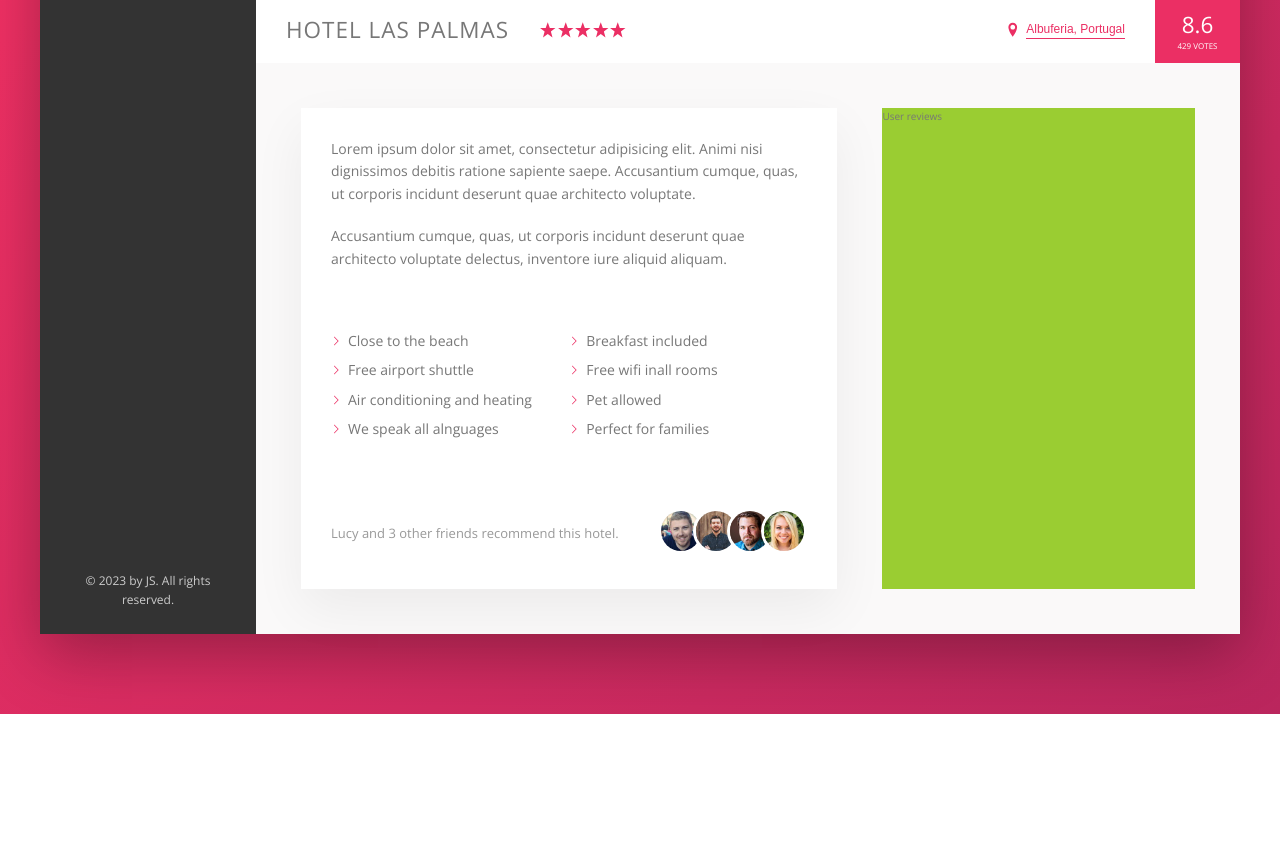
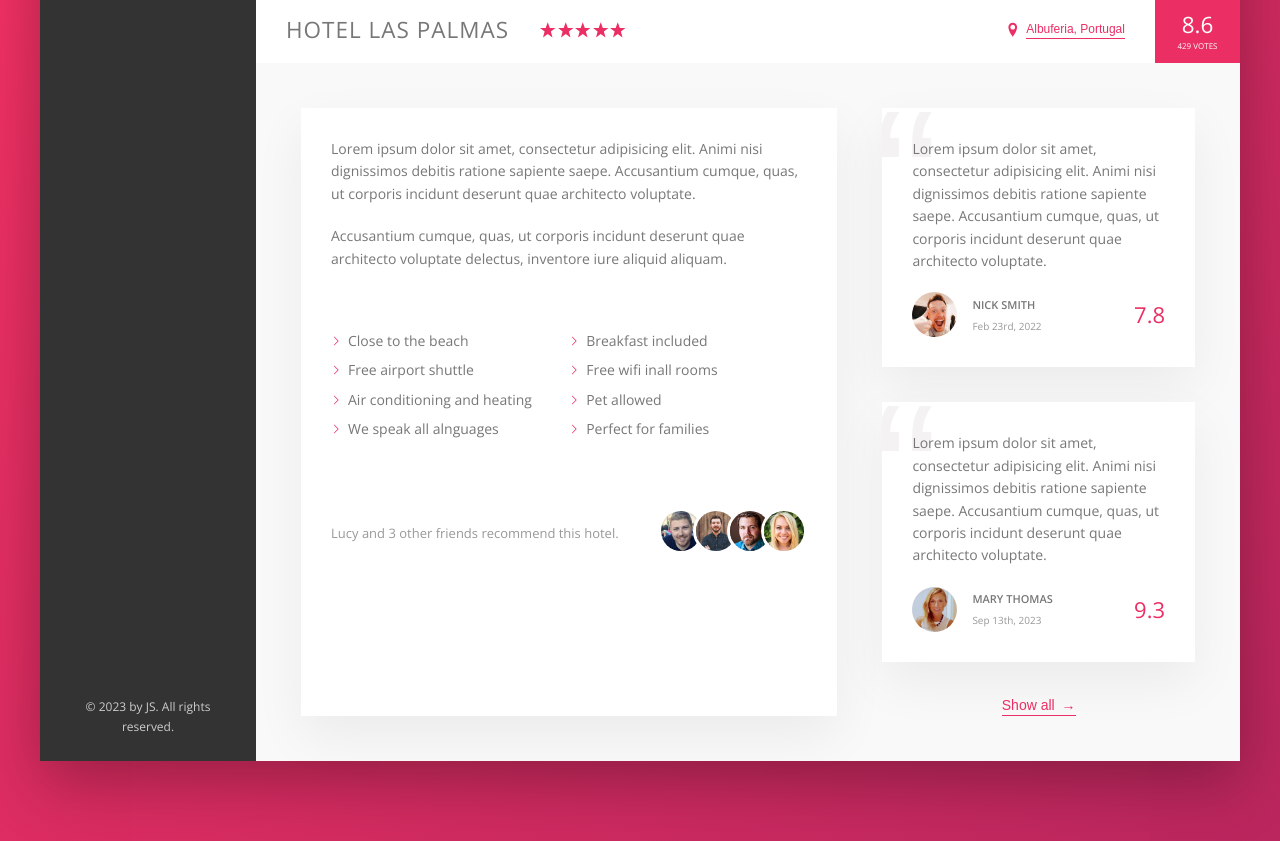
Before and after one commit to matthias-park/Advanced-CSS-Trillo, a website: page index.html in a window 1280 px wide. Shown: the part 538-1379 px from the top of the page. Before the commit the page ends 1252 px from the top, so only its background shows below. Drawn offline with nearby package versions, Linux system fonts and the light colour scheme.

Commit message:
Feat: Building the User Reviews Section

```diff
--- a/index.html
+++ b/index.html
@@ -174,18 +174,70 @@
               </ul>
               <div class="recommend">
                 <p class="recommend__count">
-                    Lucy and 3 other friends recommend this hotel.
+                  Lucy and 3 other friends recommend this hotel.
                 </p>
                 <p class="recommend__friends">
-                    <img src="img/user-3.jpg" alt="Friend 1" class="recommend__photo">
-                    <img src="img/user-4.jpg" alt="Friend 2" class="recommend__photo">
-                    <img src="img/user-5.jpg" alt="Friend 3" class="recommend__photo">
-                    <img src="img/user-6.jpg" alt="Friend 4" class="recommend__photo">
+                  <img
+                    src="img/user-3.jpg"
+                    alt="Friend 1"
+                    class="recommend__photo"
+                  />
+                  <img
+                    src="img/user-4.jpg"
+                    alt="Friend 2"
+                    class="recommend__photo"
+                  />
+                  <img
+                    src="img/user-5.jpg"
+                    alt="Friend 3"
+                    class="recommend__photo"
+                  />
+                  <img
+                    src="img/user-6.jpg"
+                    alt="Friend 4"
+                    class="recommend__photo"
+                  />
                 </p>
               </div>
             </div>
 
-            <div class="user-reviews">User reviews</div>
+            <div class="user-reviews">
+              <figure class="review">
+                <blockquote class="review__text">
+                  Lorem ipsum dolor sit amet, consectetur adipisicing elit.
+                  Animi nisi dignissimos debitis ratione sapiente saepe.
+                  Accusantium cumque, quas, ut corporis incidunt deserunt quae
+                  architecto voluptate.
+                </blockquote>
+                <figcaption class="review__user">
+                    <img src="img/user-1.jpg" alt="user 1" class="review__photo">
+                    <div class="review__user-box">
+                        <p class="review__user-name">Nick Smith</p>
+                        <p class="review__user-date">Feb 23rd, 2022</p>
+                    </div>
+                    <div class="review__rating">7.8</div>
+                </figcaption>
+              </figure>
+
+              <figure class="review">
+                <blockquote class="review__text">
+                  Lorem ipsum dolor sit amet, consectetur adipisicing elit.
+                  Animi nisi dignissimos debitis ratione sapiente saepe.
+                  Accusantium cumque, quas, ut corporis incidunt deserunt quae
+                  architecto voluptate.
+                </blockquote>
+                <figcaption class="review__user">
+                    <img src="img/user-2.jpg" alt="user 2" class="review__photo">
+                    <div class="review__user-box">
+                        <p class="review__user-name">Mary Thomas</p>
+                        <p class="review__user-date">Sep 13th, 2023</p>
+                    </div>
+                    <div class="review__rating">9.3</div>
+                </figcaption>
+              </figure>
+
+              <button class="btn-inline">Show all <span>&rarr;</span></button>
+            </div>
           </div>
         </main>
       </div>
--- a/sass/_components.scss
+++ b/sass/_components.scss
@@ -275,8 +275,17 @@
   cursor: pointer;
   transition: all .2s;
 
+  & span {
+    margin-left: 3px;
+    transition: margin-left .2s;
+  }
+
   &:hover {
     color: var(--color-grey-dark-1);
+
+    span {
+      margin-left: 8px;
+    }
   }
 
   &:focus {
@@ -374,3 +383,66 @@
     }
   }
 }
+
+////////////////////////////////////
+/// RECOMMEND
+.review {
+  background-color: #fff;
+  box-shadow: var(--shadow-light);
+  padding: 3rem;
+  margin-bottom: 3.5rem;
+  position: relative;
+  overflow: hidden;
+
+  &__text {
+    margin-bottom: 2rem;
+    z-index: 10;
+    position: relative;
+  }
+
+  &__user {
+    display: flex;
+    align-items: center;
+  }
+
+  &__photo {
+    height: 4.5rem;
+    width: 4.5rem;
+    border-radius: 50%;
+    margin-right: 1.5rem;
+  }
+
+  &__user-box {
+    margin-right: auto;
+  }
+
+  &__user-name {
+    font-size: 1.1rem;
+    font-weight: 600;
+    text-transform: uppercase;
+    margin-bottom: .4rem;
+  }
+
+  &__user-date {
+    font-size: 1rem;
+    color: var(--color-grey-dark-3);
+  }
+
+  &__rating {
+    color: var(--color-primary);
+    font-size: 2.2rem;
+    font-weight: 300;
+  }
+
+  &::before {
+    content: "\201C";
+    position: absolute;
+    top: -2.75rem;
+    left: -1rem;
+    line-height: 1;
+    font-size: 20rem;
+    color: var(--color-grey-light-2);
+    font-family: sans-serif;
+    z-index: 1;
+  }
+}
--- a/sass/_layout.scss
+++ b/sass/_layout.scss
@@ -39,6 +39,7 @@
 }
 
 .detail {
+  font-size: 1.4rem;
   display: flex;
   padding: 4.5rem;
   background-color: var(--color-grey-light-1);
@@ -46,7 +47,6 @@
 }
 
 .description {
-  font-size: 1.4rem;
   background-color: #fff;
   box-shadow: var(--shadow-light);
   padding: 3rem;
@@ -55,6 +55,9 @@
 }
 
 .user-reviews {
-  background-color: yellowgreen;
   flex: 1;
+
+  display: flex;
+  flex-direction: column;
+  align-items: center;
 }
```
Also changed, not shown: css/style.css.
